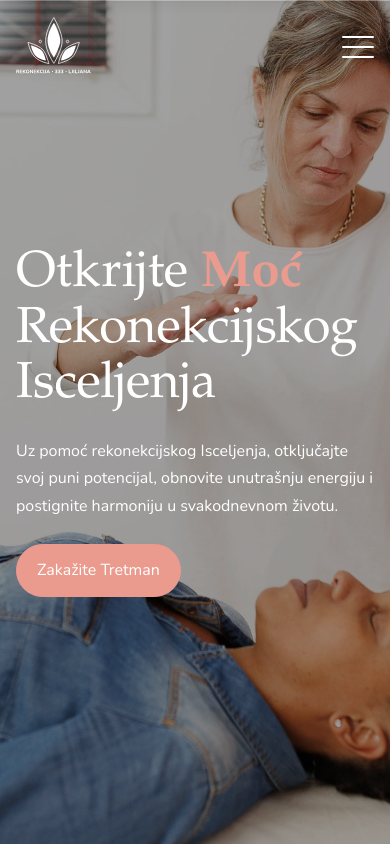
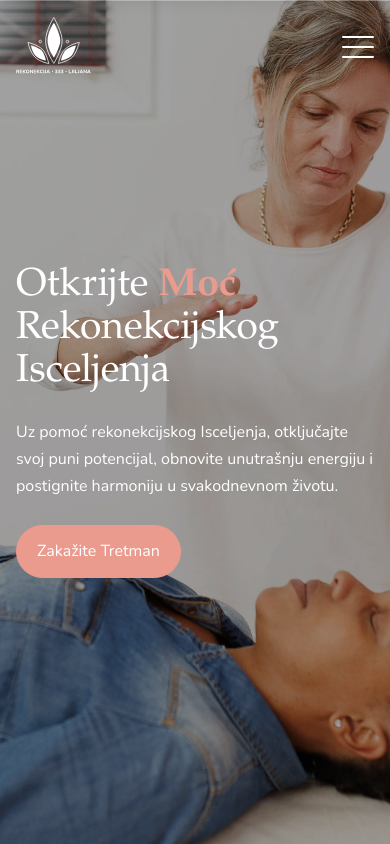
Before and after one commit to stefanelli990/rekonekcija-333-ljiljana, a React (Vite) app: page / in a window 390 px wide. Shown: the top 844 px of the page. Built offline with nearby package versions, Linux system fonts and the light colour scheme.

Commit message:
fixing title on hero section

```diff
--- a/src/components/Hero.jsx
+++ b/src/components/Hero.jsx
@@ -6,7 +6,7 @@ export default function Hero() {
         <img className='absolute inset-0 w-full h-full object-cover -z-[2]' src={heroBg} alt="" />
         <div className="bg-black/35 absolute inset-0 -z-[1]"></div>
         <div className="wrapper flex items-center justify-between min-h-screen text-white">
-            <div className="max-w-[550px] sm:pt-[150px] sm:pb-[60px]">
+            <div className="max-w-[450px] sm:max-w-[550px] sm:pt-[150px] sm:pb-[60px]">
                 <h1>Otkrijte <span className='text-primaryColor font-bold'>Moć</span> Rekonekcijskog Isceljenja</h1>
                 <p className="my-6">Uz pomoć rekonekcijskog Isceljenja, otključajte svoj puni potencijal, obnovite unutrašnju energiju i postignite harmoniju u svakodnevnom životu.</p>
                 <div>
--- a/src/index.css
+++ b/src/index.css
@@ -25,7 +25,7 @@ body {
     @apply font-serif;
   }
   h1 {
-    @apply text-[13vw] sm:text-7xl;
+    @apply text-[10vw] sm:text-7xl;
   }
   h2 {
     @apply text-4xl lg:text-5xl;
```
